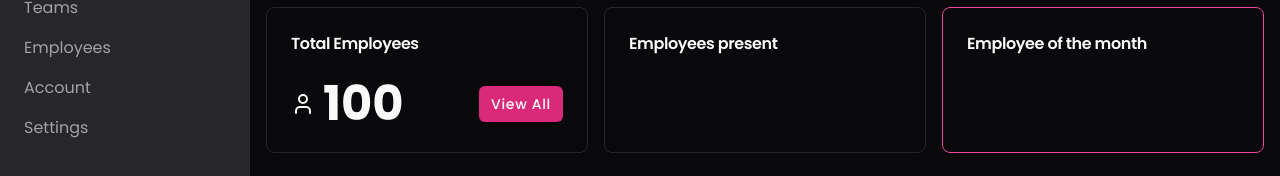
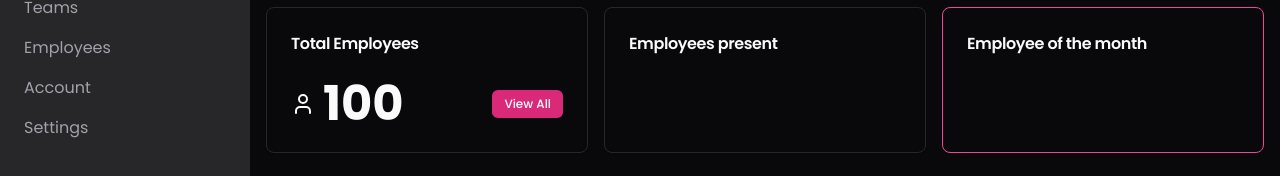
Before and after one commit to RRFayad/Shadcn, a Next.js app in the folder support-me-app/: page /dashboard in a window 1280 px wide. Shown: the part 141-317 px from the top of the page. Built offline with nearby package versions, Linux system fonts and the light colour scheme.

Commit message:
S06(Dashboard Page): 32. Extend the shadcn ui Button component

```diff
--- a/support-me-app/src/app/dashboard/components/employees-stats.tsx
+++ b/support-me-app/src/app/dashboard/components/employees-stats.tsx
@@ -16,7 +16,7 @@ function EmployeesStats() {
             <div className="text-5xl font-bold">100</div>
           </div>
           <div>
-            <Button asChild size={"sm"}>
+            <Button asChild size={"xs"}>
               <Link href={"/dashboard/employees"}>View All</Link>
             </Button>
           </div>
--- a/support-me-app/src/components/ui/button.tsx
+++ b/support-me-app/src/components/ui/button.tsx
@@ -21,6 +21,7 @@ const buttonVariants = cva(
       },
       size: {
         default: "h-10 px-4 py-2",
+        xs: "h-7 rounded-md px-3 text-xs tracking-normal",
         sm: "h-9 rounded-md px-3",
         lg: "h-11 rounded-md px-8",
         icon: "h-10 w-10",
```
Also changed, not shown: 1 other file (tests, documents, lock files or other folders).
